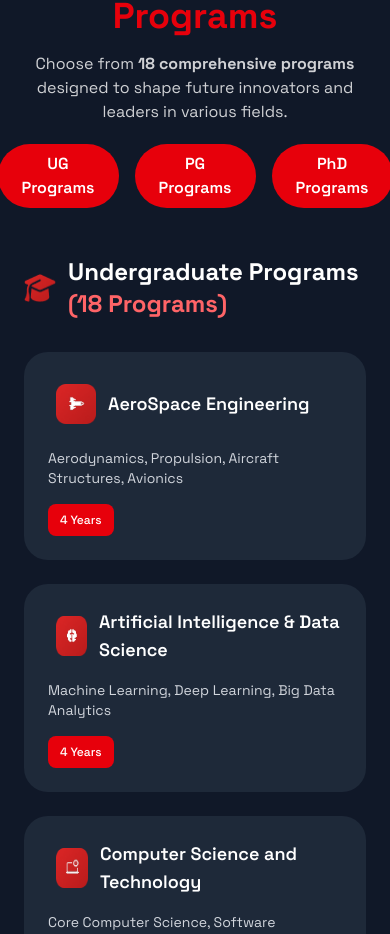
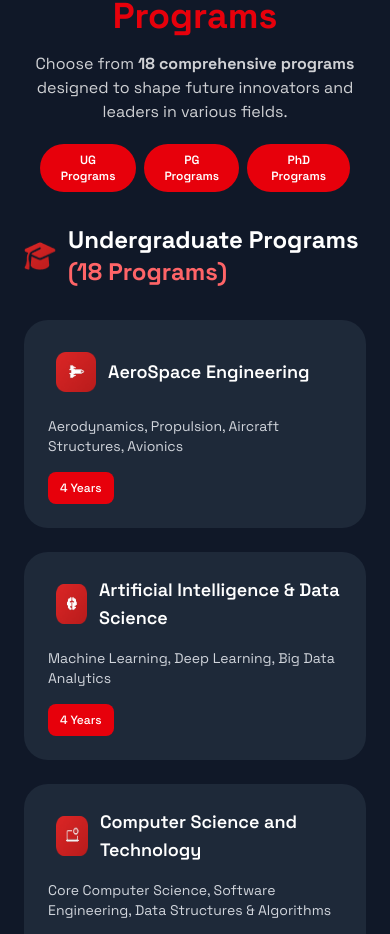
Before and after one commit to ProductFactory-01/agentic_bitrix, a React (Vite) app in the folder frontend/: page / in a window 390 px wide. Shown: the part 968-1902 px from the top of the page. Built offline with nearby package versions, Linux system fonts and the light colour scheme.

Commit message:
BUG:fix update

```diff
--- a/frontend/src/Components/academic-programs.jsx
+++ b/frontend/src/Components/academic-programs.jsx
@@ -339,39 +339,35 @@ const AcademicPrograms = () => {
         </div>
 
         {/* Program Type Buttons */}
-        <div className="flex justify-center space-x-4 mb-12">
+        <div className="flex flex-row justify-center items-center gap-2 sm:gap-4 mb-8 sm:mb-12 px-4">
           <button
-            className={`px-6 py-2 rounded-full cursor-pointer font-semibold ${
-              programType === "UG"
-                ? "bg-gray-700 text-white"
-                : "bg-red-600 text-white hover:bg-white hover:text-black transition-colors"
-            }`}
+            className={`w-auto sm:w-auto px-3 sm:px-6 py-2 sm:py-2 rounded-full cursor-pointer font-semibold text-xs sm:text-base transition-all duration-300 ${programType === "UG"
+              ? "bg-gray-700 text-white shadow-lg"
+              : "bg-red-600 text-white hover:bg-white hover:text-black hover:shadow-lg hover:scale-105 active:scale-95"
+              }`}
             onClick={() => setProgramType(programType === "UG" ? null : "UG")}
           >
             UG Programs
           </button>
           <button
-            className={`px-6 py-2 rounded-full cursor-pointer font-semibold ${
-              programType === "PG"
-                ? "bg-gray-700 text-white"
-                : "bg-red-600 text-white hover:bg-white hover:text-black transition-colors"
-            }`}
+            className={`w-auto sm:w-auto px-3 sm:px-6 py-2 sm:py-2 rounded-full cursor-pointer font-semibold text-xs sm:text-base transition-all duration-300 ${programType === "PG"
+              ? "bg-gray-700 text-white shadow-lg"
+              : "bg-red-600 text-white hover:bg-white hover:text-black hover:shadow-lg hover:scale-105 active:scale-95"
+              }`}
             onClick={() => setProgramType(programType === "PG" ? null : "PG")}
           >
             PG Programs
           </button>
           <button
-            className={`px-6 py-2 rounded-full cursor-pointer font-semibold ${
-              programType === "PhD"
-                ? "bg-gray-500 text-white"
-                : "bg-red-600 text-white hover:bg-white hover:text-black transition-colors"
-            }`}
+            className={`w-auto sm:w-auto px-3 sm:px-6 py-2 sm:py-2 rounded-full cursor-pointer font-semibold text-xs sm:text-base transition-all duration-300 ${programType === "PhD"
+              ? "bg-gray-700 text-white shadow-lg"
+              : "bg-red-600 text-white hover:bg-white hover:text-black hover:shadow-lg hover:scale-105 active:scale-95"
+              }`}
             onClick={() => setProgramType(programType === "PhD" ? null : "PhD")}
           >
             PhD Programs
           </button>
         </div>
-
         {/* UG Programs: show if filter is UG or no filter */}
         {(programType === "UG" || programType === null) && (
           <div className="mb-16">
@@ -404,7 +400,7 @@ const AcademicPrograms = () => {
                   className="inline-flex items-center border border-gray-600 cursor-pointer text-white px-6 py-2 rounded-full hover:bg-gray-700 transition-colors"
                   onClick={() => setShowAllUG(true)}
                 >
-                 <img src={MENU} alt="" className="w-3 h-3 mr-2" /> View All UG Programs
+                  <img src={MENU} alt="" className="w-3 h-3 mr-2" /> View All UG Programs
                 </button>
               </div>
             )}
```
